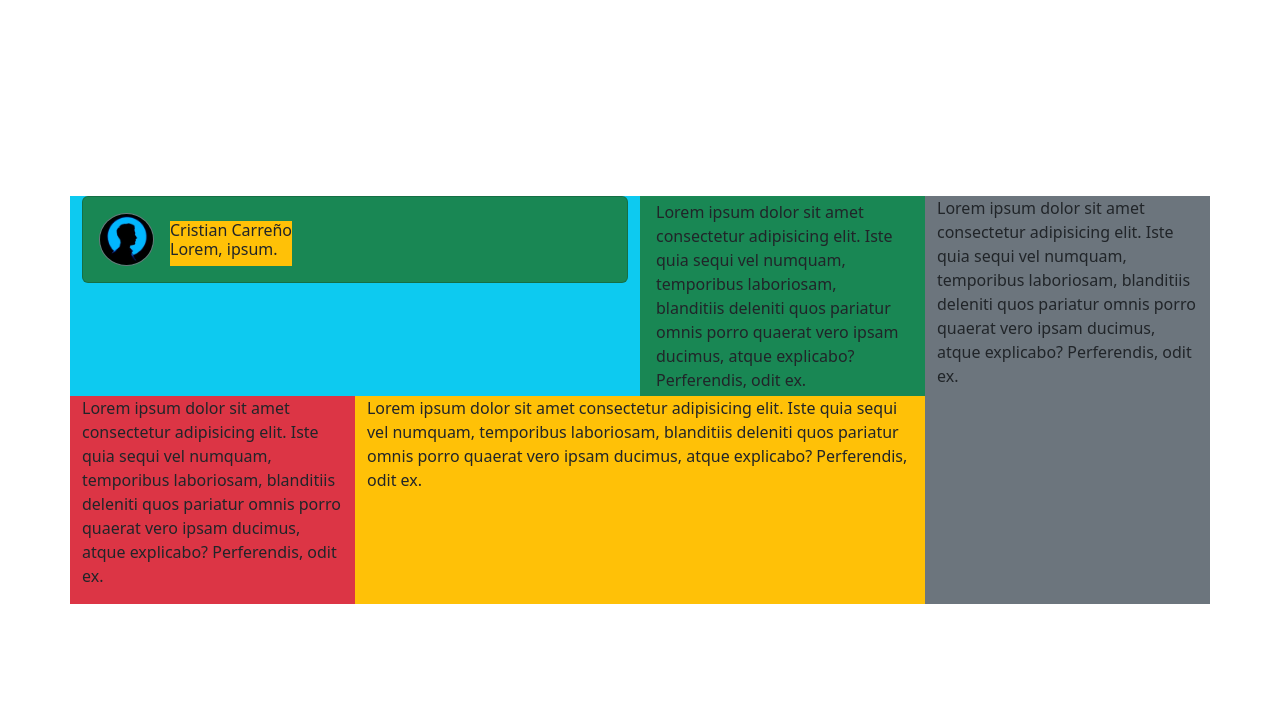
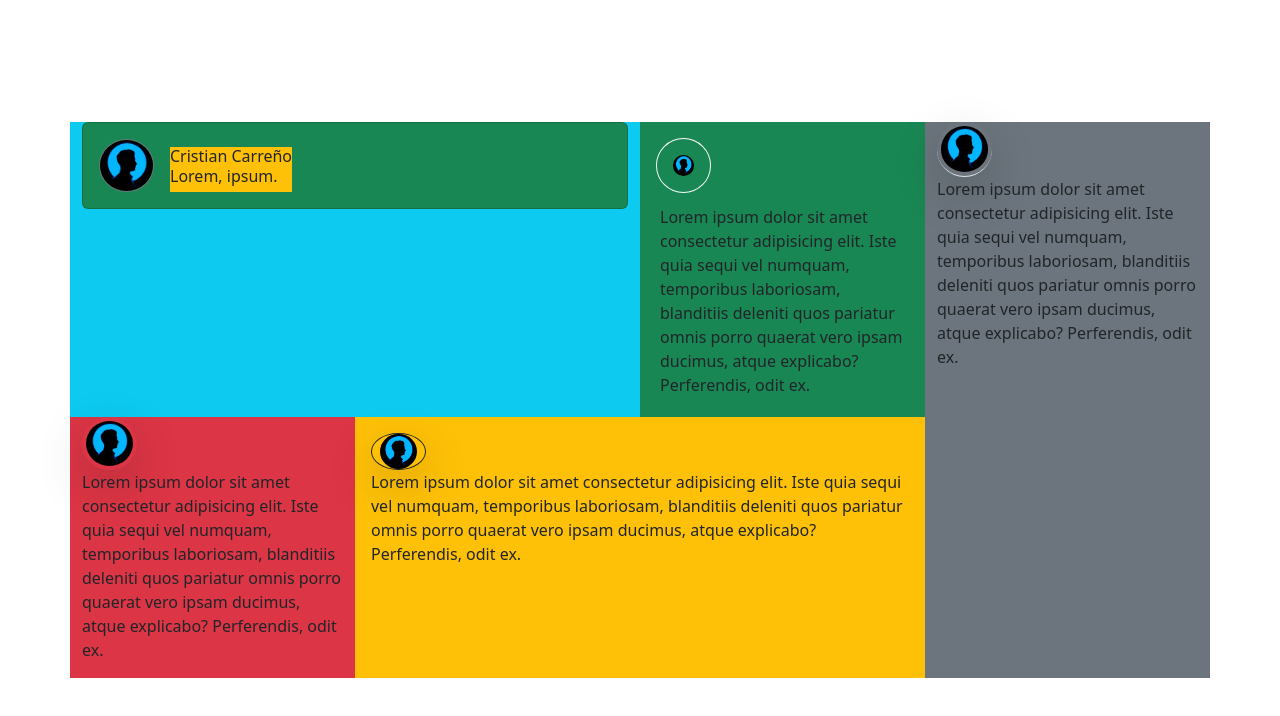
Before and after one commit to manodecristiano/Web-Bootstrap, a website: page index.html in a window 1280 px wide. Drawn offline with Linux system fonts and the light colour scheme.

Commit message:
Playing with the Pictures

```diff
--- a/index.html
+++ b/index.html
@@ -41,7 +41,9 @@
                             </div>
                         </article>
                     </div>
-                    <div class="col-12 col-lg-4 bg-success ">
+                    <div class="col-12 col-lg-4 bg-success p-3 ">
+                        <img src="docs/assets/img/perfil.jpg"
+                            class=" p-3 mb-2 border  border-light  border-33 rounded-circle" width="55">
                         <p class="m-1">Lorem ipsum dolor sit amet consectetur adipisicing elit. Iste quia
                             sequi
                             vel
@@ -52,13 +54,16 @@
                         </p>
                     </div>
                     <div class="col-12 col-lg-4 bg-danger">
+                        <img src="docs/assets/img/perfil.jpg" class=" p-1 shadow-lg  rounded-circle" width="55">
                         <p>Lorem ipsum dolor sit amet consectetur adipisicing elit. Iste quia sequi vel numquam,
                             temporibus
                             laboriosam, blanditiis deleniti quos pariatur omnis porro quaerat vero ipsam ducimus, atque
                             explicabo? Perferendis, odit ex.
                         </p>
                     </div>
-                    <div class="col-12 col-lg-8 bg-warning">
+                    <div class="col-12 col-lg-8 bg-warning p-3">
+                        <img src="docs/assets/img/perfil.jpg" class=" px-2 shadow-lg border border-dark  rounded-circle"
+                            width="55">
                         <p>Lorem ipsum dolor sit amet consectetur adipisicing elit. Iste quia sequi vel numquam,
                             temporibus
                             laboriosam, blanditiis deleniti quos pariatur omnis porro quaerat vero ipsam ducimus, atque
@@ -69,6 +74,7 @@
             </div>
             <!-- columna derecha-->
             <div class="col-12 col-lg-3  bg-secondary">
+                <img src="docs/assets/img/perfil.jpg" class=" p-1 shadow-lg border-bottom  rounded-circle" width="55">
                 <p>Lorem ipsum dolor sit amet consectetur adipisicing elit. Iste quia sequi vel numquam, temporibus
                     laboriosam, blanditiis deleniti quos pariatur omnis porro quaerat vero ipsam ducimus, atque
                     explicabo? Perferendis, odit ex.</p>
```
